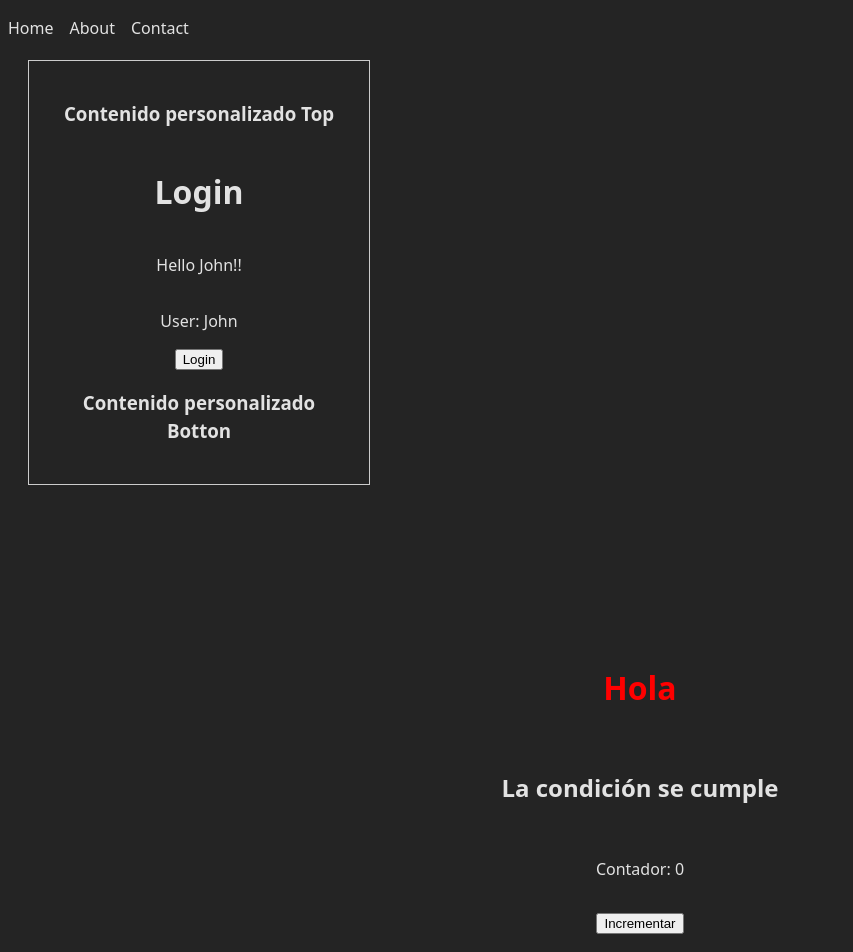
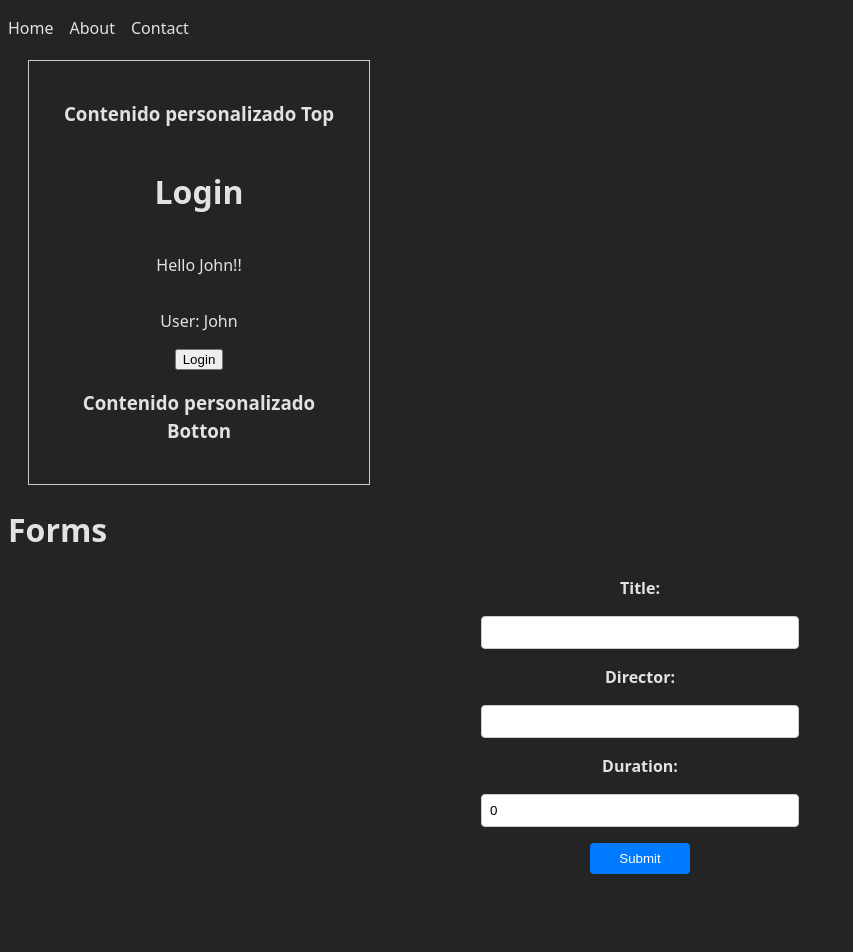
Before and after one commit to maxi-vilarino/curso-vue, a Vue app in the folder clases/: page / in a window 1280 px wide. Shown: the top 952 px of the page, without its empty margins (0-853 px from the left). Built offline with nearby package versions, Linux system fonts and the light colour scheme.

Commit message:
feat: agregar FormComponent para la gestión de películas

```diff
--- a/clases/src/App.vue
+++ b/clases/src/App.vue
@@ -2,6 +2,7 @@
 import { ref } from "vue";
 import HeaderComponent from "./components/HeaderComponent.vue";
 import ChildComponent from "./components/ChildComponent.vue";
+import FormComponent from "./components/FormComponent.vue";
 
 let number = ref(0);
 
@@ -50,6 +51,7 @@ const handleLogin = (e) => {
       <h3>Contenido personalizado Botton</h3>
     </template>
   </ChildComponent>
+  <FormComponent />
   <div class="container">
     <h1 :id="myId" :class="myCondition ? 'highlight' : ''">
       Hola {{ displayName }}
--- /dev/null
+++ b/clases/src/components/FormComponent.vue
@@ -0,0 +1,71 @@
+<script setup>
+import { reactive } from "vue";
+
+const movies = reactive({
+  title: "",
+  director: "",
+  duration: 0,
+});
+
+const handleSubmit = () => {
+  if (movies.title && movies.director && movies.duration) {
+    console.log("Movie submitted:", movies);
+  } else {
+    alert("Please fill in all fields.");
+    console.log("Please fill in all fields.");
+    return;
+  }
+};
+</script>
+
+<template>
+  <h1>Forms</h1>
+  <form @submit.prevent="handleSubmit" class="movie-form">
+    <label for="title">Title:</label>
+    <input type="text" id="title" v-model="movies.title" />
+
+    <label for="director">Director:</label>
+    <input type="text" id="director" v-model="movies.director" />
+
+    <label for="duration">Duration:</label>
+    <input type="number" id="duration" v-model="movies.duration" />
+
+    <button type="submit">Submit</button>
+  </form>
+</template>
+
+<style>
+.movie-form {
+  display: flex;
+  flex-direction: column;
+  align-items: center;
+  gap: 1rem;
+}
+
+.movie-form label {
+  font-weight: bold;
+}
+
+.movie-form input {
+  padding: 0.5rem;
+  border: 1px solid #ccc;
+  border-radius: 4px;
+}
+
+.movie-form button {
+  padding: 0.5rem 1rem;
+  background-color: #007bff;
+  color: white;
+  border: none;
+  border-radius: 4px;
+  width: 100px;
+  cursor: pointer;
+}
+.movie-form button:hover {
+  background-color: #0056b3;
+}
+
+.movie-form input {
+  width: 300px;
+}
+</style>
```
